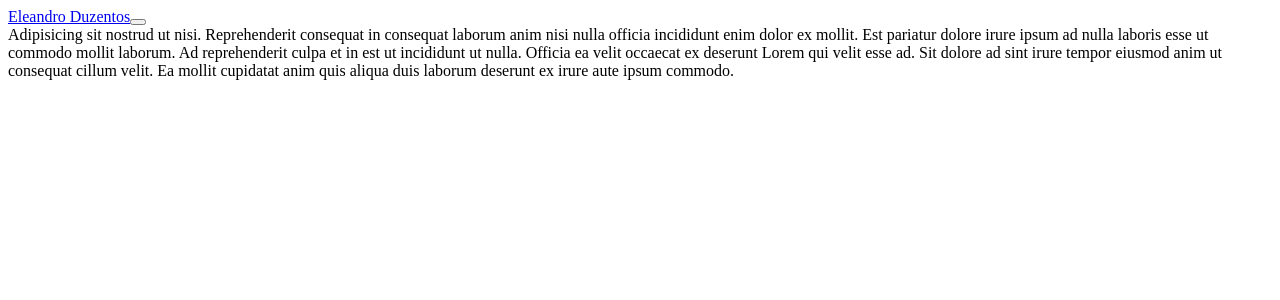
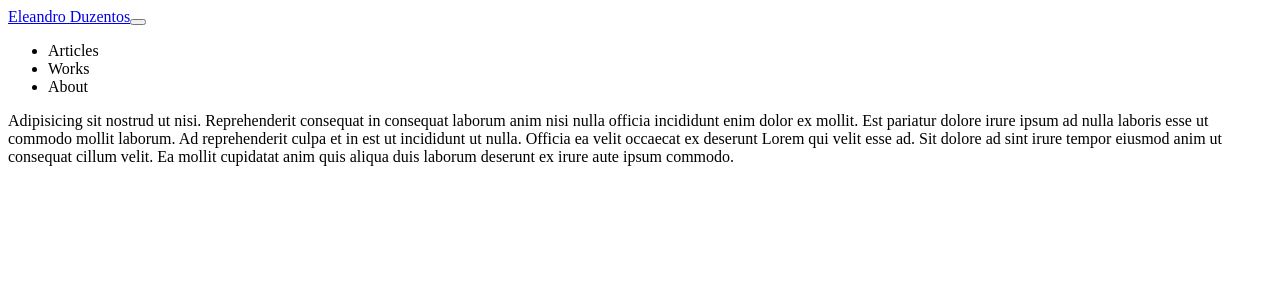
Before and after one commit to e200/e200.github.io, a Nuxt app: page /home in a window 1280 px wide. Shown: the top 300 px of the page. Built offline with nearby package versions, Linux system fonts and the light colour scheme.

Commit message:
feat: added navigation list

```diff
--- a/components/navigation.vue
+++ b/components/navigation.vue
@@ -10,6 +10,11 @@
       </div>
     </button>
 
+    <ul class="navigation-list" :class="classes">
+      <li class="navigation-list-item">Articles</li>
+      <li class="navigation-list-item">Works</li>
+      <li class="navigation-list-item">About</li>
+    </ul>
   </nav>
 </template>
 
@@ -27,5 +32,14 @@ export default {
       };
     },
   },
+  methods: {
+    toggleActive(e) {
+      const { clientX, clientY } = e
+
+      console.log(clientX, clientY);
+
+      this.isActive = !this.isActive;
+    },
+  },
 };
 </script>
--- a/styles/_navigation.scss
+++ b/styles/_navigation.scss
@@ -99,4 +99,27 @@
     }
   }
 
+  &-list {
+    position: fixed;
+    top: 0;
+    left: 0;
+    bottom: 0;
+    right: 0;
+    padding: 0;
+    margin: 0;
+    display: flex;
+    align-items: center;
+    justify-content: center;
+    visibility: collapse;
+
+    &::before {
+      position: absolute;
+      content: '';
+      background-color: $primary;
+    }
+
+    &.is-active {
+      visibility: visible;
+    }
+  }
 }
```
